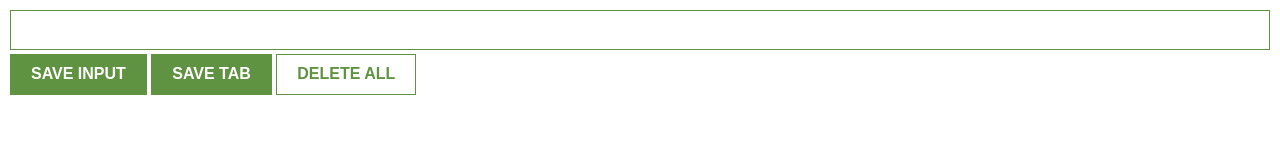
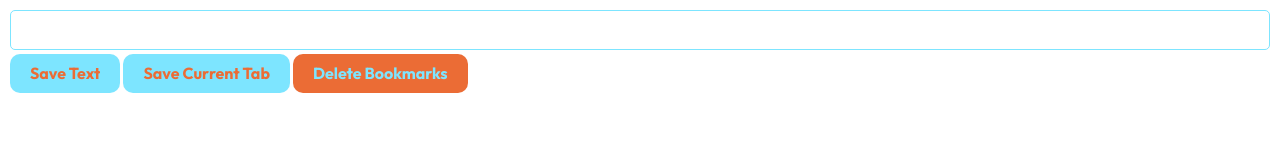
Before and after one commit to kevinwebtest/basically_bookmark_extension, a website built with Vite: page index.html in a window 1280 px wide. Built offline with nearby package versions, Linux system fonts and the light colour scheme.

Commit message:
new style look with animation

```diff
--- a/index.css
+++ b/index.css
@@ -1,30 +1,118 @@
+@import url('https://fonts.googleapis.com/css2?family=Outfit:wght@400;500;600;700&display=swap');
+
+:root {
+    --text-btn-color: #7de5ff;
+    --bg-btn-color: #eb6c35;
+}
+
 body {
     margin: 0;
     padding: 10px;
-    font-family: Arial, Helvetica, sans-serif;
+    font-family: 'Outfit', Helvetica, sans-serif;
     min-width: 400px;
+    font-weight: 700;
+    /* background: #00d2ff; */
 }
 
 input {
     width: 100%;
     padding: 10px;
     box-sizing: border-box;
-    border: 1px solid #5f9341;
+    border: 1px solid var(--text-btn-color);
     margin-bottom: 4px;
+    border-radius: 5px;
+    outline: none;
 }
 
 button {
-    background: #5f9341;
-    color: white;
+    background-color: white;
     padding: 10px 20px;
-    border: 1px solid #5f9341;
+    border: none;
     font-weight: bold;
+    border-radius: 10px;
+
+
+    background-image: linear-gradient(45deg, var(--text-btn-color) 50%, var(--bg-btn-color) 50%);
+    background-size: 270%;
+    background-repeat: repeat;
+    background-position: top right;
+    animation: button-animation 0.65s 0.15s ease-out forwards;
+    /* box-shadow: 7px 4px 20px 1px rgba(0,0,0,0.15); */
 }
 
+
+span {
+    /* Fallback: Set a background color. */
+    background-color: #004492;
+
+    /* Create the gradient. */
+    background-image: linear-gradient(
+      45deg,
+      var(--bg-btn-color) 50%,
+      var(--text-btn-color) 50%
+    );
+
+    /* Set the background size and repeat properties. */
+    background-size: 270%;
+    background-repeat: repeat;
+    background-position: top right;
+
+    /* Use the text as a mask for the background. */
+    /* This will show the gradient as a text color rather than element bg. */
+    -webkit-background-clip: text;
+    -webkit-text-fill-color: transparent;
+    -moz-background-clip: text;
+    -moz-text-fill-color: transparent;
+
+    animation: button-animation 0.65s 0.15s ease-out forwards;
+}
+
+button:hover, button:hover span{
+    animation: button-animation-rev 0.65s ease-out forwards;
+}
+
+button:hover {
+    box-shadow: 3px 2px 10px 1px rgba(0,0,0,0.15);
+    transition: 0.5s;
+}
+
+@keyframes button-animation {
+    0% {
+      background-position: top right;
+    }
+    100% {
+      background-position: top left;
+    }
+}
+
+@keyframes button-animation-rev {
+    0% {
+      background-position: top left;
+    }
+    100% {
+      background-position: top right;
+    }
+}
+
+
+
 #delete-btn {
-    background: white;
-    color: #5f9341;
+    background-image: linear-gradient(
+        45deg,
+        var(--bg-btn-color) 50%,
+        var(--text-btn-color) 50%
+    );
 }
+
+#delete-btn span {
+    background-image: linear-gradient(
+      45deg,
+      var(--text-btn-color) 50%,
+      var(--bg-btn-color) 50%
+    );
+}
+
+
 
 ul {
     margin-top: 20px;
@@ -37,5 +125,5 @@ li {
 }
 
 a {
-    color: #5f9341;
+    color: #4c5185;
 }
--- a/index.html
+++ b/index.html
@@ -4,9 +4,9 @@
     </head>
     <body>
         <input type="text" id="input-el">
-        <button id="input-btn">SAVE INPUT</button>
-        <button id="tab-btn">SAVE TAB</button>
-        <button id="delete-btn">DELETE ALL</button>
+        <button id="input-btn"><span>Save Text</span></button>
+        <button id="tab-btn"><span>Save Current Tab</span></button>
+        <button id="delete-btn"><span>Delete Bookmarks</span></button>
         <ul id="ul-el">
         </ul>
         <script src="index.js"></script>
```
Also changed, not shown: 1 other file.
